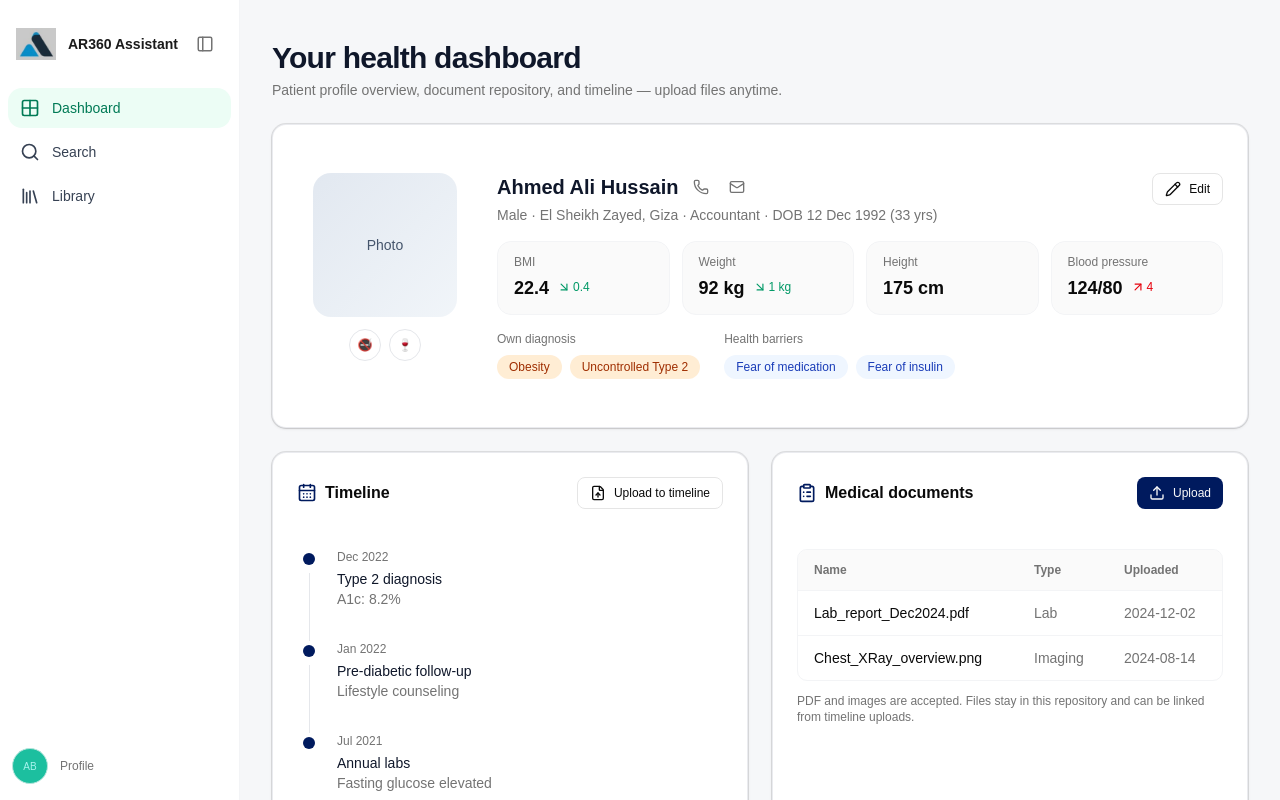
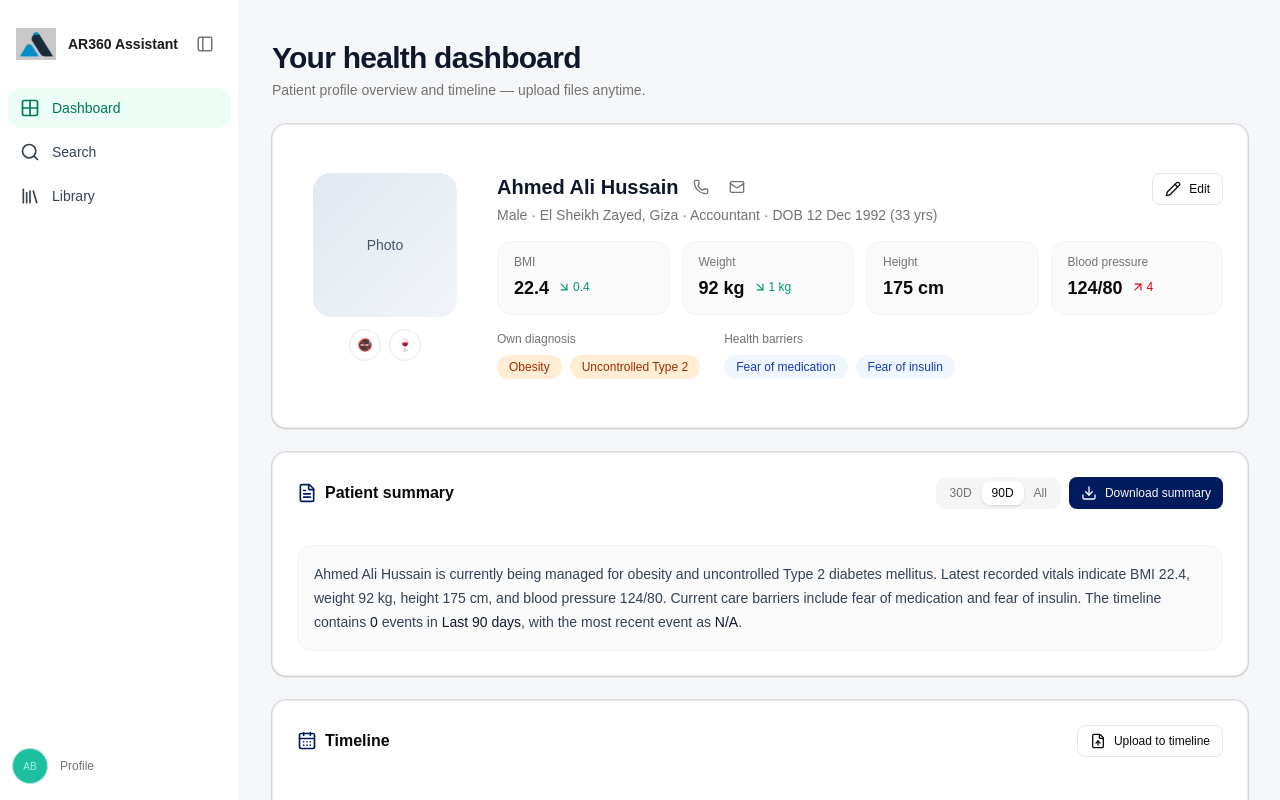
Before and after one commit to jay-D-Deshmukh/EHR-Electronic-Health-Record-, a React (Vite) app in the folder ehr-electronic-health-record/: page /dashboard in a window 1280 px wide. Shown: the top 800 px of the page. Built offline with nearby package versions, Linux system fonts and the light colour scheme.

Commit message:
added the timeline and summary

```diff
--- a/ehr-electronic-health-record/src/pages/UserDashboardPage.tsx
+++ b/ehr-electronic-health-record/src/pages/UserDashboardPage.tsx
@@ -1,10 +1,12 @@
-import { useId, useRef, useState } from "react"
+import { useId, useMemo, useRef, useState } from "react"
 import {
   ArrowDownRight,
   ArrowUpRight,
   CalendarDays,
   ClipboardList,
+  Download,
   FileUp,
+  FileText,
   Mail,
   Pencil,
   Phone,
@@ -26,14 +28,10 @@ type TimelineEntry = {
   title: string
   detail: string
   attachment?: string
+  eventDate?: string
 }
 
-type MedicalDoc = {
-  id: string
-  name: string
-  uploadedAt: string
-  type: string
-}
+type SummaryRange = "30d" | "90d" | "all"
 
 const INITIAL_TIMELINE: TimelineEntry[] = [
   {
@@ -41,33 +39,21 @@ const INITIAL_TIMELINE: TimelineEntry[] = [
     period: "Dec 2022",
     title: "Type 2 diagnosis",
     detail: "A1c: 8.2%",
+    eventDate: "2022-12-10",
   },
   {
     id: "t2",
     period: "Jan 2022",
     title: "Pre-diabetic follow-up",
     detail: "Lifestyle counseling",
+    eventDate: "2022-01-14",
   },
   {
     id: "t3",
     period: "Jul 2021",
     title: "Annual labs",
     detail: "Fasting glucose elevated",
-  },
-]
-
-const INITIAL_DOCS: MedicalDoc[] = [
-  {
-    id: "d1",
-    name: "Lab_report_Dec2024.pdf",
-    uploadedAt: "2024-12-02",
-    type: "Lab",
-  },
-  {
-    id: "d2",
-    name: "Chest_XRay_overview.png",
-    uploadedAt: "2024-08-14",
-    type: "Imaging",
+    eventDate: "2021-07-22",
   },
 ]
 
@@ -76,27 +62,70 @@ function makeId(prefix: string) {
 }
 
 export default function UserDashboardPage() {
-  const docsInputId = useId()
   const timelineInputId = useId()
-  const docsInputRef = useRef<HTMLInputElement>(null)
   const timelineInputRef = useRef<HTMLInputElement>(null)
 
   const [timeline, setTimeline] = useState<TimelineEntry[]>(INITIAL_TIMELINE)
-  const [documents, setDocuments] = useState<MedicalDoc[]>(INITIAL_DOCS)
+  const [summaryRange, setSummaryRange] = useState<SummaryRange>("90d")
 
-  function addDocumentsFromFiles(files: FileList | null) {
-    if (!files?.length) return
-    const next: MedicalDoc[] = []
-    for (let i = 0; i < files.length; i++) {
-      const f = files[i]
-      next.push({
-        id: makeId("doc"),
-        name: f.name,
-        uploadedAt: new Date().toISOString().slice(0, 10),
-        type: "Upload",
+  const filteredTimelineForSummary = useMemo(() => {
+    if (summaryRange === "all") return timeline
+    const days = summaryRange === "30d" ? 30 : 90
+    const cutoff = new Date()
+    cutoff.setDate(cutoff.getDate() - days)
+    return timeline.filter((item) => {
+      if (!item.eventDate) return false
+      return new Date(item.eventDate) >= cutoff
+    })
+  }, [summaryRange, timeline])
+
+  const summaryRangeLabel =
+    summaryRange === "30d"
+      ? "Last 30 days"
+      : summaryRange === "90d"
+        ? "Last 90 days"
+        : "All time"
+
+  const summaryText = useMemo(() => {
+    const latestEvent = filteredTimelineForSummary[0]
+    const timelineSummary = filteredTimelineForSummary
+      .slice(0, 4)
+      .map((item) => {
+        const when = item.eventDate ?? item.period
+        return `- ${when}: ${item.title} (${item.detail})`
       })
-    }
-    setDocuments((prev) => [...next, ...prev])
+      .join("\n")
+
+    return [
+      "Patient Summary",
+      "===============",
+      "",
+      "Patient: Ahmed Ali Hussain",
+      "DOB: 12 Dec 1992",
+      "Known conditions: Obesity, Uncontrolled Type 2 diabetes mellitus",
+      "Recent vitals: BMI 22.4, Weight 92 kg, Height 175 cm, BP 124/80",
+      "Barriers: Fear of medication, Fear of insulin",
+      `Summary window: ${summaryRangeLabel}`,
+      "",
+      `Latest timeline event: ${latestEvent?.period ?? "-"} - ${latestEvent?.title ?? "-"}`,
+      "",
+      "Recent timeline highlights:",
+      timelineSummary || "- No events available",
+      "",
+      `Generated on: ${new Date().toLocaleString()}`,
+    ].join("\n")
+  }, [filteredTimelineForSummary, summaryRangeLabel])
+
+  function downloadSummary() {
+    const blob = new Blob([summaryText], { type: "text/plain;charset=utf-8" })
+    const url = URL.createObjectURL(blob)
+    const a = document.createElement("a")
+    a.href = url
+    a.download = `health-summary-${new Date().toISOString().slice(0, 10)}.txt`
+    document.body.appendChild(a)
+    a.click()
+    a.remove()
+    URL.revokeObjectURL(url)
   }
 
   function addTimelineFromFiles(files: FileList | null) {
@@ -111,17 +140,9 @@ export default function UserDashboardPage() {
       title: "Document uploaded",
       detail: "New file added to your record",
       attachment: f.name,
+      eventDate: new Date().toISOString().slice(0, 10),
     }
     setTimeline((prev) => [entry, ...prev])
-    setDocuments((prev) => [
-      {
-        id: makeId("doc"),
-        name: f.name,
-        uploadedAt: new Date().toISOString().slice(0, 10),
-        type: "Timeline",
-      },
-      ...prev,
-    ])
   }
 
   return (
@@ -132,8 +153,7 @@ export default function UserDashboardPage() {
             Your health dashboard
           </h1>
           <p className="text-sm text-muted-foreground">
-            Patient profile overview, document repository, and timeline — upload
-            files anytime.
+            Patient profile overview and timeline — upload files anytime.
           </p>
         </header>
 
@@ -271,7 +291,73 @@ export default function UserDashboardPage() {
           </CardContent>
         </Card>
 
-        <div className="grid gap-6 lg:grid-cols-2">
+        <div className="grid gap-6">
+          <Card className="border border-gray-200/80 bg-white shadow-sm">
+            <CardHeader className="flex flex-row items-center justify-between space-y-0 pb-3">
+              <div className="flex items-center gap-2">
+                <FileText className="size-5 text-[#001a5e]" />
+                <CardTitle className="text-base font-semibold">
+                  Patient summary
+                </CardTitle>
+              </div>
+              <div className="flex flex-wrap items-center gap-2">
+                <div className="inline-flex rounded-lg bg-muted p-1">
+                  {([
+                    ["30d", "30D"],
+                    ["90d", "90D"],
+                    ["all", "All"],
+                  ] as const).map(([key, label]) => (
+                    <button
+                      key={key}
+                      type="button"
+                      onClick={() => setSummaryRange(key)}
+                      className={cn(
+                        "rounded-md px-2.5 py-1 text-xs font-medium transition-colors",
+                        summaryRange === key
+                          ? "bg-white text-foreground shadow-sm"
+                          : "text-muted-foreground hover:text-foreground"
+                      )}
+                    >
+                      {label}
+                    </button>
+                  ))}
+                </div>
+                <Button
+                  type="button"
+                  size="sm"
+                  className="gap-2 bg-[#001a5e] hover:bg-[#001a5e]/90"
+                  onClick={downloadSummary}
+                >
+                  <Download className="size-4" />
+                  Download summary
+                </Button>
+              </div>
+            </CardHeader>
+            <CardContent>
+              <div className="rounded-xl border border-gray-100 bg-[#fafafa] p-4">
+                <p className="text-sm leading-6 text-[#334155]">
+                  Ahmed Ali Hussain is currently being managed for obesity and
+                  uncontrolled Type 2 diabetes mellitus. Latest recorded vitals
+                  indicate BMI 22.4, weight 92 kg, height 175 cm, and blood
+                  pressure 124/80. Current care barriers include fear of
+                  medication and fear of insulin. The timeline contains{" "}
+                  <span className="font-medium text-[#0f172a]">
+                    {filteredTimelineForSummary.length}
+                  </span>{" "}
+                  events in{" "}
+                  <span className="font-medium text-[#0f172a]">
+                    {summaryRangeLabel}
+                  </span>
+                  , with the most recent event as{" "}
+                  <span className="font-medium text-[#0f172a]">
+                    {filteredTimelineForSummary[0]?.title ?? "N/A"}
+                  </span>
+                  .
+                </p>
+              </div>
+            </CardContent>
+          </Card>
+
           {/* Timeline + upload */}
           <Card className="border border-gray-200/80 bg-white shadow-sm">
             <CardHeader className="flex flex-row items-center justify-between space-y-0 pb-4">
@@ -336,79 +422,6 @@ export default function UserDashboardPage() {
               </div>
             </CardContent>
           </Card>
-
-          {/* Medical documents repository */}
-          <Card className="border border-gray-200/80 bg-white shadow-sm">
-            <CardHeader className="flex flex-row items-center justify-between space-y-0 pb-4">
-              <div className="flex items-center gap-2">
-                <ClipboardList className="size-5 text-[#001a5e]" />
-                <CardTitle className="text-base font-semibold">
-                  Medical documents
-                </CardTitle>
-              </div>
-              <div>
-                <input
-                  ref={docsInputRef}
-                  id={docsInputId}
-                  type="file"
-                  className="sr-only"
-                  multiple
-                  accept=".pdf,.png,.jpg,.jpeg,.webp"
-                  onChange={(e) => {
-                    addDocumentsFromFiles(e.target.files)
-                    e.target.value = ""
-                  }}
-                />
-                <Button
-                  type="button"
-                  size="sm"
-                  className="gap-2 bg-[#001a5e] hover:bg-[#001a5e]/90"
-                  onClick={() => docsInputRef.current?.click()}
-                >
-                  <Upload className="size-4" />
-                  Upload
-                </Button>
-              </div>
-            </CardHeader>
-            <CardContent>
-              <div className="max-w-full overflow-x-auto rounded-lg border border-gray-100">
-                <table className="w-full min-w-[280px] text-left text-sm">
-                  <thead className="bg-muted/50 text-xs font-medium text-muted-foreground">
-                    <tr>
-                      <th className="px-4 py-3">Name</th>
-                      <th className="px-4 py-3">Type</th>
-                      <th className="hidden px-4 py-3 sm:table-cell">Uploaded</th>
-                    </tr>
-                  </thead>
-                  <tbody>
-                    {documents.map((doc) => (
-                      <tr
-                        key={doc.id}
-                        className={cn(
-                          "border-t border-gray-100",
-                          "hover:bg-muted/30"
-                        )}
-                      >
-                        <td className="max-w-[200px] truncate px-4 py-3 font-medium">
-                          {doc.name}
-                        </td>
-                        <td className="px-4 py-3 text-muted-foreground">
-                          {doc.type}
-                        </td>
-                        <td className="hidden px-4 py-3 text-muted-foreground sm:table-cell">
-                          {doc.uploadedAt}
-                        </td>
-                      </tr>
-                    ))}
-                  </tbody>
-                </table>
-              </div>
-              <p className="mt-3 text-xs text-muted-foreground">
-                PDF and images are accepted. Files stay in this repository and can
-                be linked from timeline uploads.
-              </p>
-            </CardContent>
-          </Card>
         </div>
 
         {/* Medical history snippet (reference) */}
```
